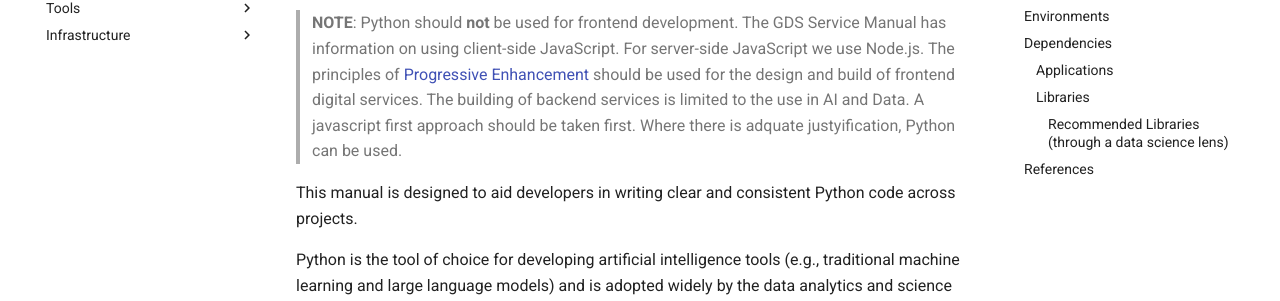
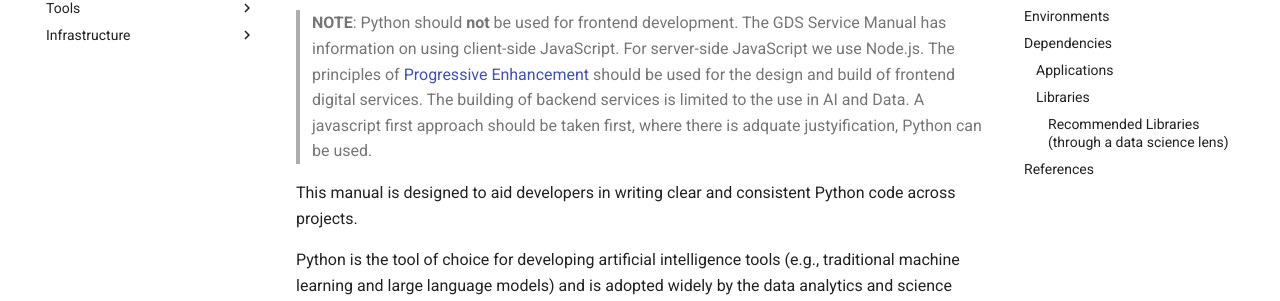
Before and after one commit to DEFRA/ai-data-development-standards, an MkDocs documentation site: the page built from docs/languages-frameworks/python.md, in a window 1280 px wide and 900 px high. Shown: the part 337-638 px from the top of the window. Built offline with MkDocs 1.6.1 and Material for MkDocs 9.7.7, drawn with Linux system fonts in a browser that asks for light colours.

Commit message:
Change to text

```diff
--- a/docs/languages-frameworks/python.md
+++ b/docs/languages-frameworks/python.md
@@ -5,7 +5,7 @@
 ## Overview
 
 > **NOTE**:
-> Python should **not** be used for frontend development. The GDS Service Manual has information on using client-side JavaScript. For server-side JavaScript we use Node.js. The principles of [Progressive Enhancement](https://www.gov.uk/service-manual/technology/using-progressive-enhancement) should be used for the design and build of frontend digital services. The building of backend services is limited to the use in AI and Data. A javascript first approach should be taken first. Where there is adquate justyification, Python can be used.
+> Python should **not** be used for frontend development. The GDS Service Manual has information on using client-side JavaScript. For server-side JavaScript we use Node.js. The principles of [Progressive Enhancement](https://www.gov.uk/service-manual/technology/using-progressive-enhancement) should be used for the design and build of frontend digital services. The building of backend services is limited to the use in AI and Data. A javascript first approach should be taken first, where there is adquate justyification, Python can be used.
 >
 
 This manual is designed to aid developers in writing clear and consistent Python code across projects.
```
